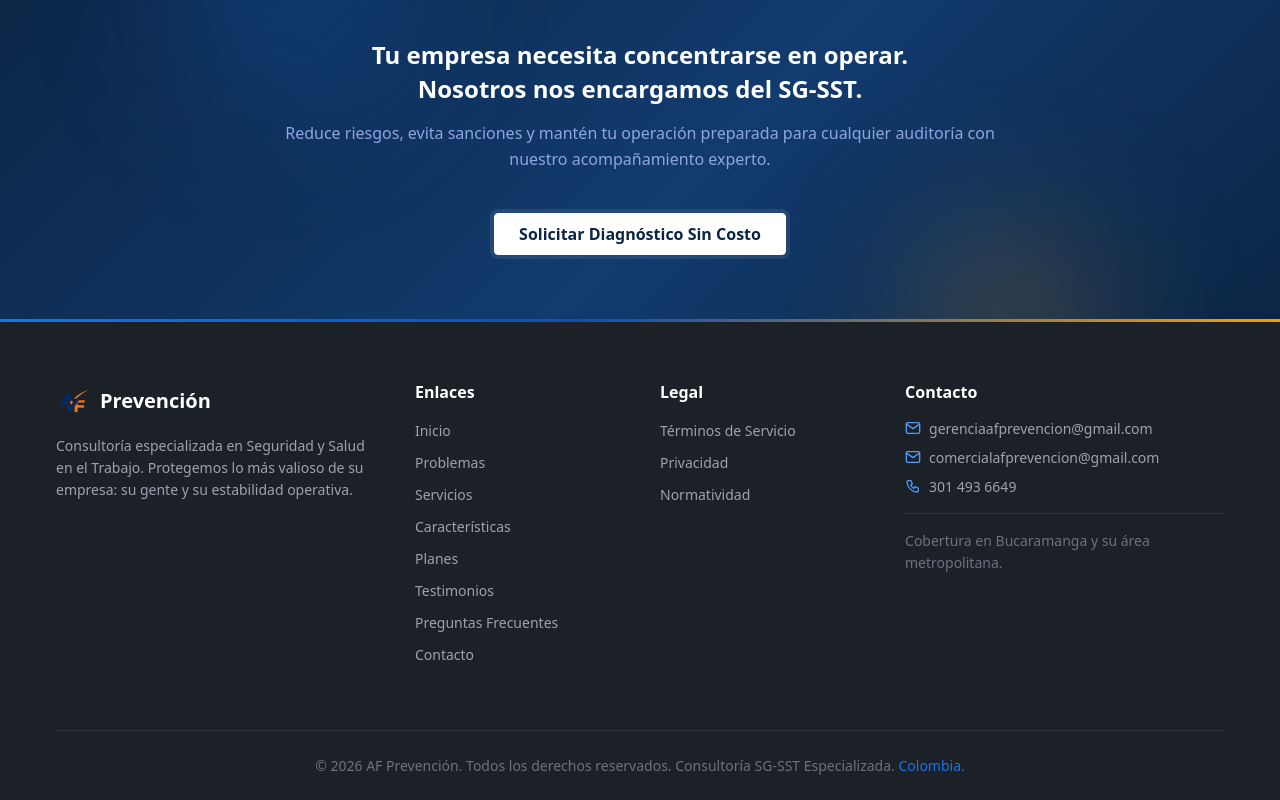
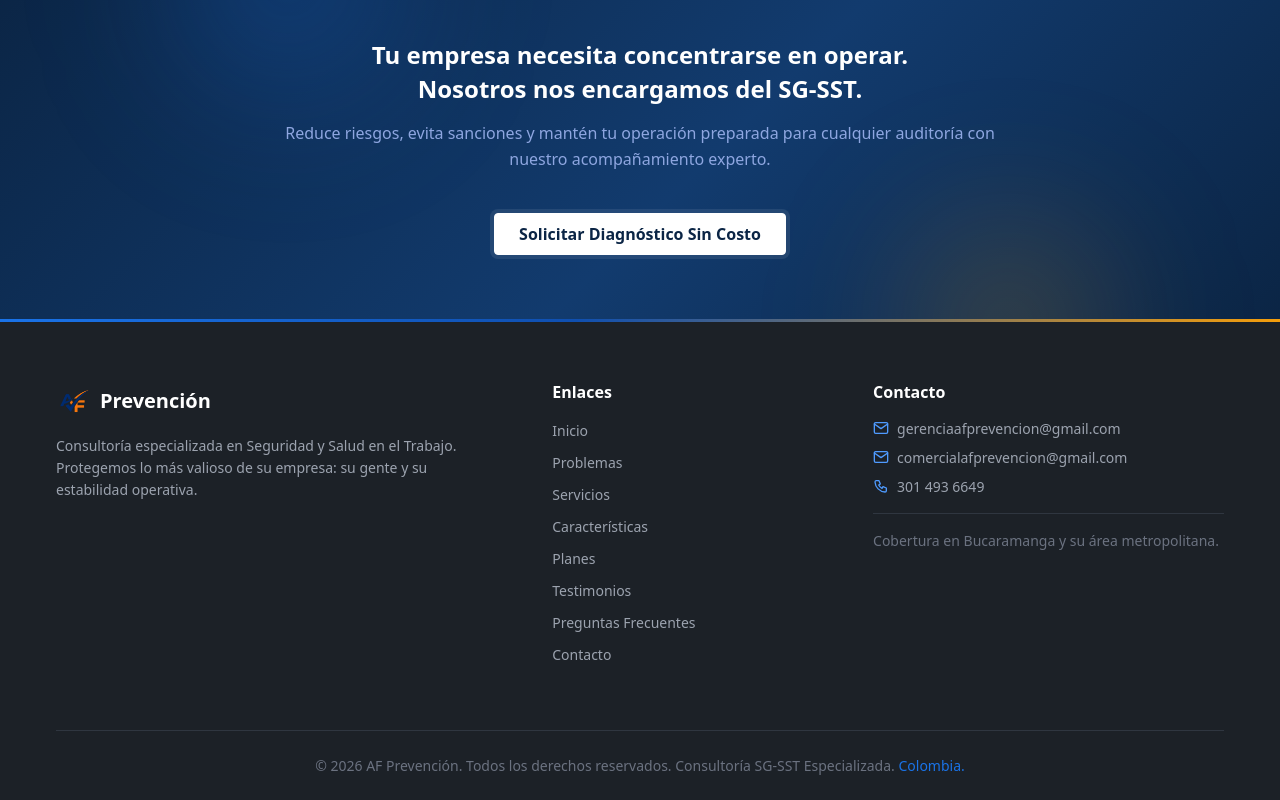
Before and after one commit to Kaneki-1317/sgsst-landing, a React (Vite) app in the folder AFprevencion/: page / in a window 1280 px wide. Shown: the part 4969-5769 px from the top of the page. Built offline with nearby package versions, Linux system fonts and the light colour scheme.

Commit message:
fix: :bug: Corrige columnas del grid del footer y quita enlaces legales sin uso
El grid definia 4 columnas para 3 elementos, dejando espacio vacio a la
derecha y la columna de Contacto mas angosta de lo necesario.

```diff
--- a/AFprevencion/src/components/layout/Footer/Footer.jsx
+++ b/AFprevencion/src/components/layout/Footer/Footer.jsx
@@ -63,17 +63,6 @@ function Footer() {
             </ul>
           </Reveal>
 
-          <Reveal as="nav" className={styles.column} aria-label="Legal">
-            <h3 className={styles.heading}>Legal</h3>
-            <ul className={styles.list}>
-              {legal.map((item) => (
-                <li key={item}>
-                  <a href="#">{item}</a>
-                </li>
-              ))}
-            </ul>
-          </Reveal>
-
           <Reveal as="div" className={styles.column}>
             <h3 className={styles.heading}>Contacto</h3>
             <ul className={styles.contactList}>
--- a/AFprevencion/src/components/layout/Footer/Footer.module.css
+++ b/AFprevencion/src/components/layout/Footer/Footer.module.css
@@ -17,7 +17,7 @@
 
 .grid {
   display: grid;
-  grid-template-columns: 1.4fr 0.9fr 0.9fr 1.4fr;
+  grid-template-columns: 1.3fr 0.8fr 1fr;
   gap: var(--spacing-xl);
 }
 
```
